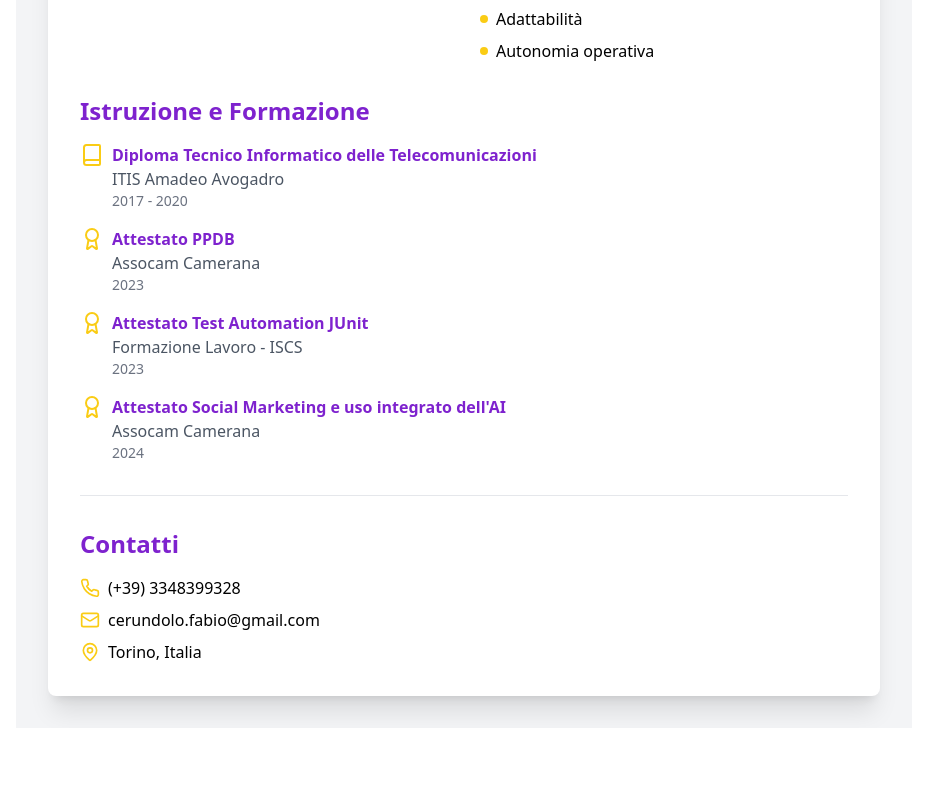
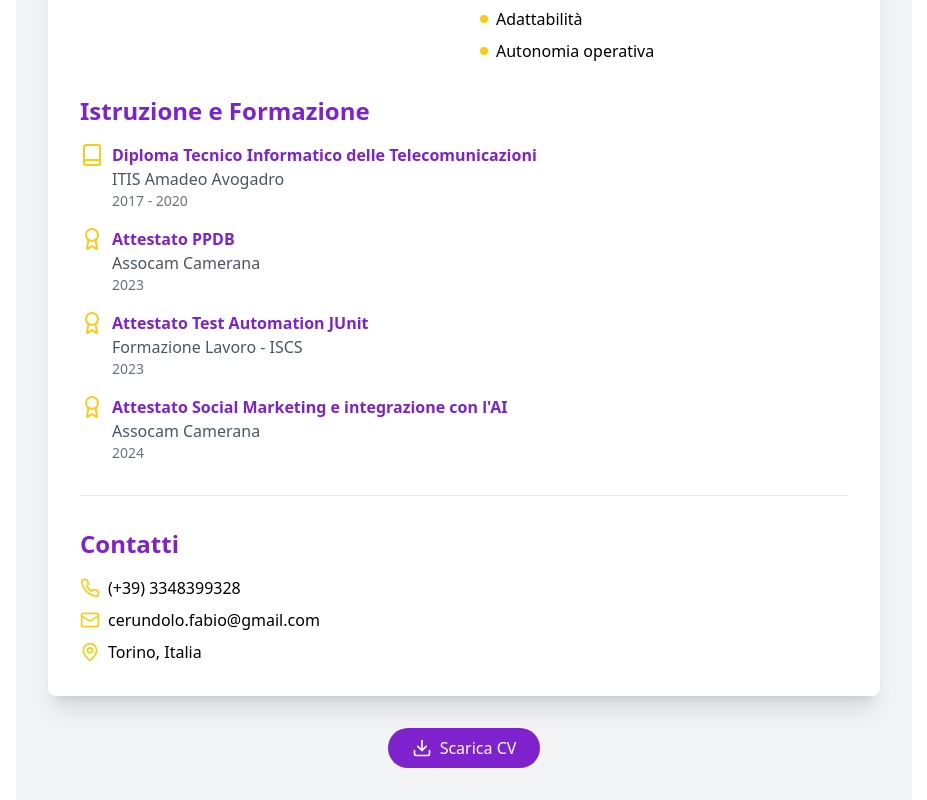
Before and after one commit to fabio-cerundolo/cv-online, a React (Create React App) app: page / in a window 1280 px wide. Shown: the part 507-1307 px from the top of the page, without its empty margins (176-1103 px from the left). Before the commit the page ends 1235 px from the top, so only its background shows below. Built offline with nearby package versions, Linux system fonts and the light colour scheme.

Commit message:
Aggiunta funzione di download

```diff
--- a/package.json
+++ b/package.json
@@ -6,6 +6,7 @@
     "@testing-library/jest-dom": "^5.17.0",
     "@testing-library/react": "^13.4.0",
     "@testing-library/user-event": "^13.5.0",
+    "html2pdf.js": "^0.10.2",
     "lucide-react": "^0.439.0",
     "react": "^18.3.1",
     "react-dom": "^18.3.1",
--- a/src/components/CVCreative.js
+++ b/src/components/CVCreative.js
@@ -1,9 +1,26 @@
-import React from 'react';
-import { User, Phone, Mail, MapPin, Calendar, Book, Award, Briefcase, Code, Server, Package } from 'lucide-react';
+import React, { useRef } from 'react';
+import { User, Phone, Mail, MapPin, Calendar, Book, Award, Briefcase, Code, Server, Package, Download } from 'lucide-react';
+import html2pdf from 'html2pdf.js';
 
 const CVCreative = () => {
+  const cvRef = useRef(null);
+
+  const handleDownload = () => {
+    const element = cvRef.current;
+    const opt = {
+      margin:       1,
+      filename:     'CV_Fabio_Cerundolo.pdf',
+      image:        { type: 'jpeg', quality: 0.98 },
+      html2canvas:  { scale: 2 },
+      jsPDF:        { unit: 'in', format: 'letter', orientation: 'portrait' }
+    };
+
+    html2pdf().from(element).set(opt).save();
+  };
+
   return (
     <div className="max-w-4xl mx-auto p-8 bg-gray-100 font-sans">
+      <div ref={cvRef}>
         <header className="bg-purple-700 text-white p-8 rounded-t-lg relative overflow-hidden">
           <div className="absolute top-0 left-0 w-full h-full bg-purple-600 transform -skew-y-6 origin-top-left -z-10"></div>
           <h1 className="text-5xl font-bold mb-2 relative z-10">Fabio Cerundolo</h1>
@@ -93,7 +110,7 @@ const CVCreative = () => {
               <li className="flex items-start">
                 <Award className="w-6 h-6 mr-2 text-yellow-400" />
                 <div>
-                <h3 className="font-semibold text-purple-700">Attestato Social Marketing e uso integrato dell'AI</h3>
+                  <h3 className="font-semibold text-purple-700">Attestato Social Marketing e integrazione con l'AI</h3>
                   <p className="text-gray-600">Assocam Camerana</p>
                   <p className="text-sm text-gray-500">2024</p>
                 </div>
@@ -120,6 +137,17 @@ const CVCreative = () => {
           </footer>
         </main>
       </div>
+
+      <div className="mt-8 text-center">
+        <button
+          onClick={handleDownload}
+          className="bg-purple-700 text-white px-6 py-2 rounded-full hover:bg-purple-800 transition duration-300 flex items-center justify-center mx-auto"
+        >
+          <Download className="w-5 h-5 mr-2" />
+          Scarica CV
+        </button>
+      </div>
+    </div>
   );
 };
 
```
Also changed, not shown: 1 other file (tests, documents, lock files or other folders). Lines whose indentation alone changed are shown as unchanged.
